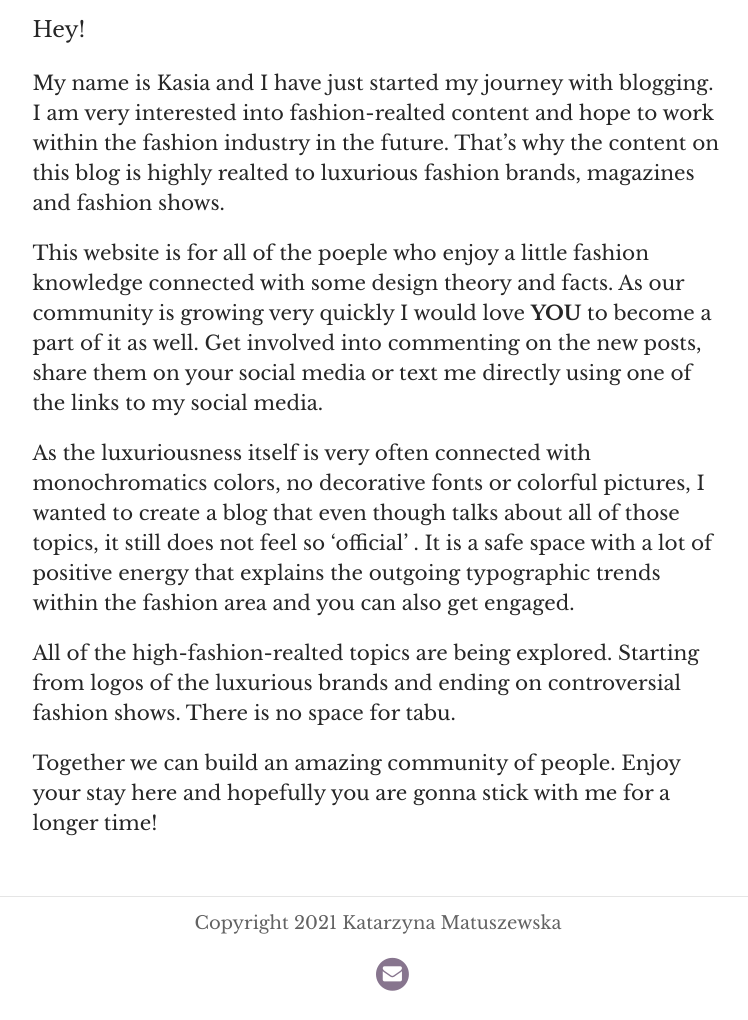
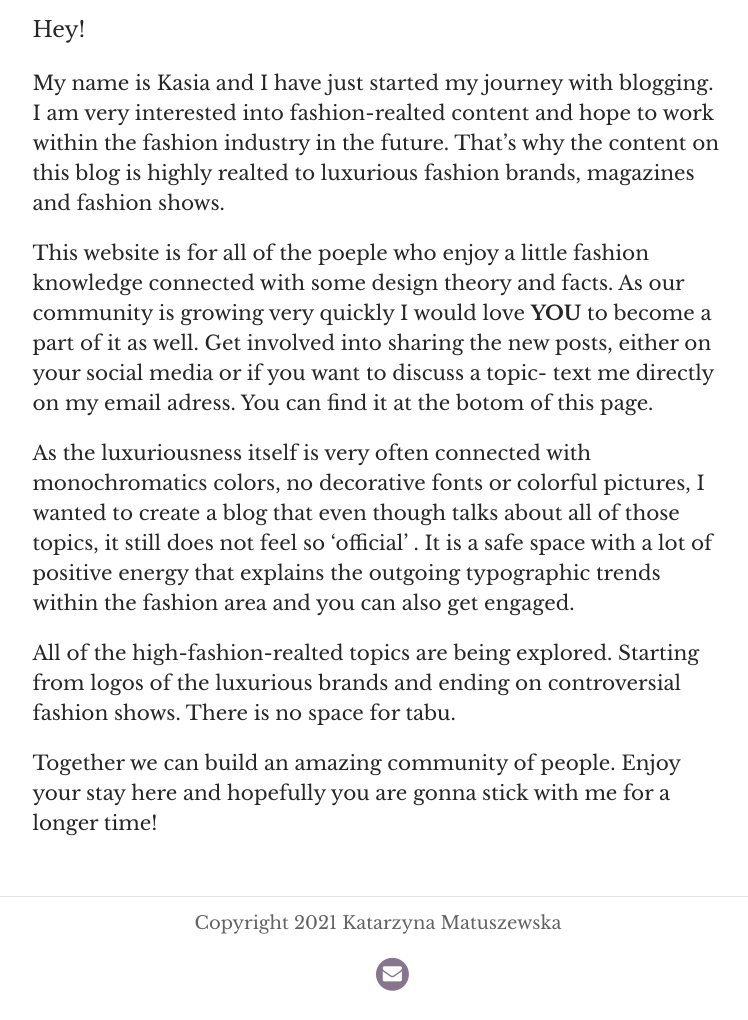
Before and after one commit to kasiamatuszewska/typographydesign, a Jekyll site: the page built from pages/about.md, in a window 1280 px wide. Shown: the part 384-1404 px from the top of the page, without its empty margins (262-1010 px from the left). Built offline with Jekyll 4.4.1, drawn with Linux system fonts in a browser that asks for light colours; some web fonts are replaced.

Commit message:
Update Page “about”

```diff
--- a/pages/about.md
+++ b/pages/about.md
@@ -15,7 +15,7 @@ Hey!
 
 My name is Kasia and I have just started my journey with blogging. I am very interested into fashion-realted content and hope to work within the fashion industry in the future. That's why the content on this blog is highly realted to luxurious fashion brands, magazines and fashion shows.
 
-This website is for all of the poeple who enjoy a little fashion knowledge connected with some design theory and facts. As our community is growing very quickly I would love **YOU** to become a part of it as well. Get involved into commenting on the new posts, share them on your social media or text me directly using one of the links to my social media.
+This website is for all of the poeple who enjoy a little fashion knowledge connected with some design theory and facts. As our community is growing very quickly I would love **YOU** to become a part of it as well. Get involved into sharing the new posts, either on your social media or if you want to discuss a topic- text me directly on my email adress. You can find it at the botom of this page.
 
 As the luxuriousness itself is very often connected with monochromatics colors, no decorative fonts or colorful pictures, I wanted to create a blog that even though talks about all of those topics, it still does not feel so 'official' . It is a safe space with a lot of positive energy that explains the outgoing typographic trends within the fashion area and you can also get engaged.
 
```
